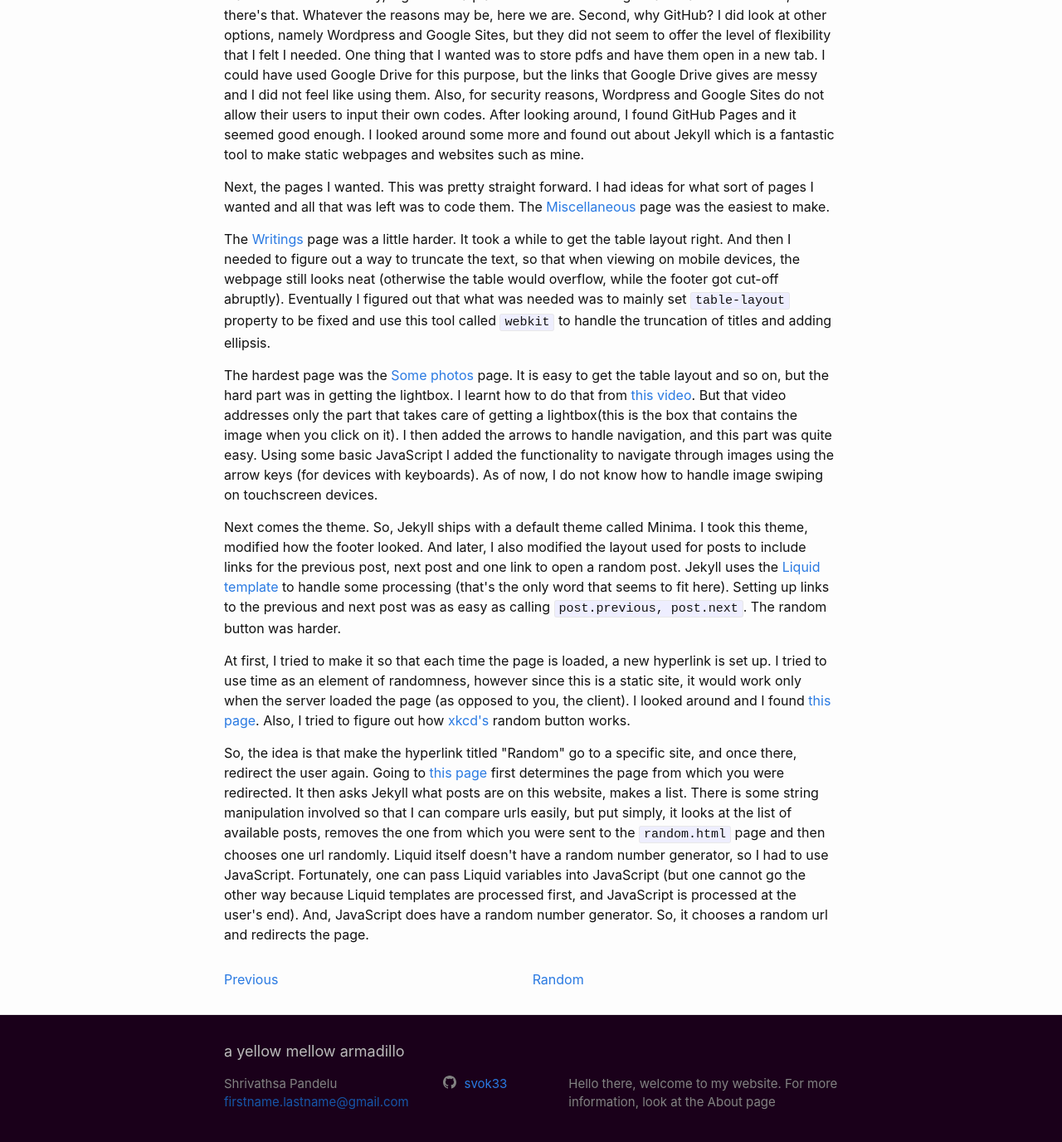
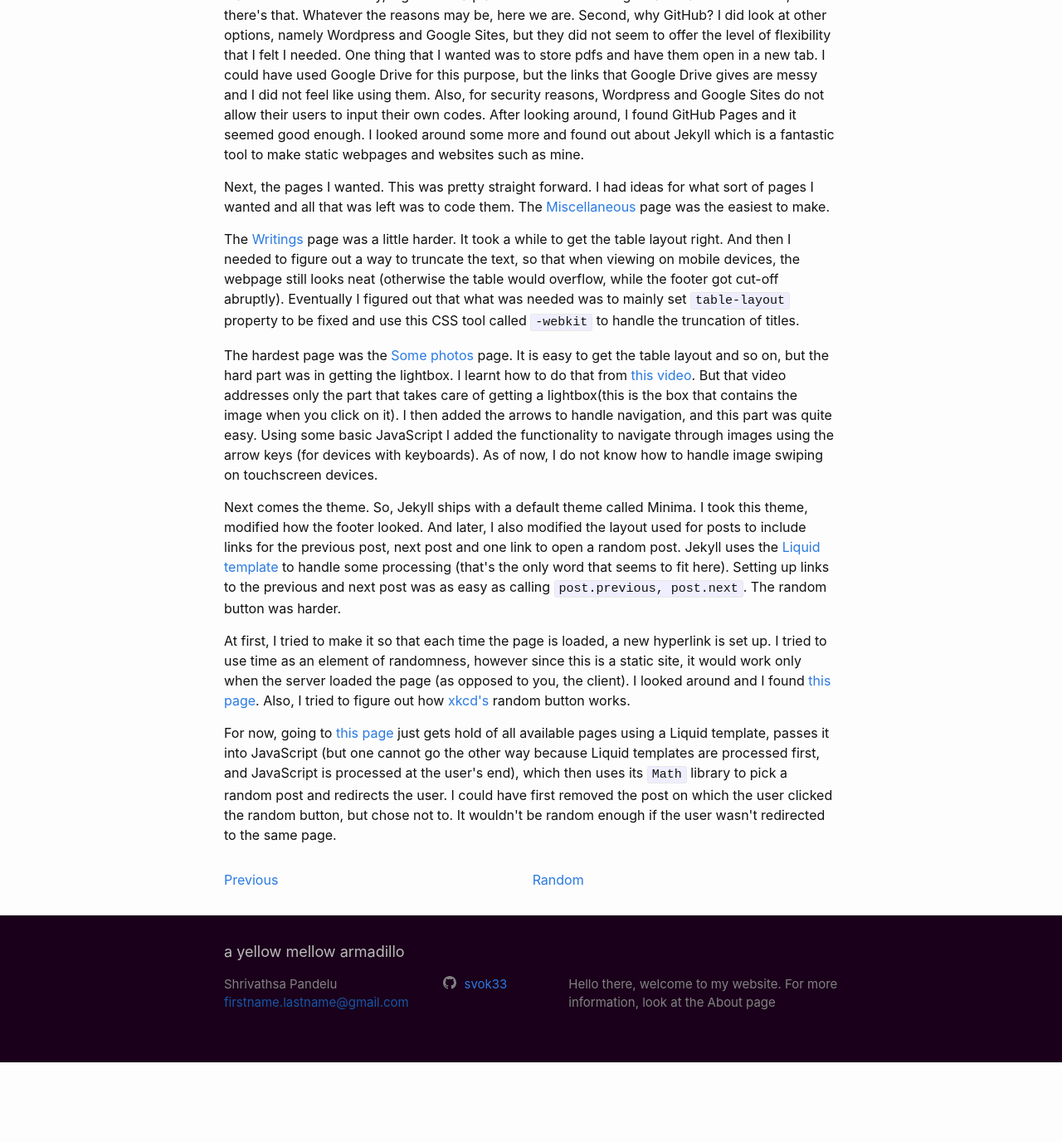
Before and after one commit to shrivathsap/shrivathsap.github.io, a Jekyll site: the page built from _posts/2021-09-30-making-this-site.html, in a window 1280 px wide and 1400 px high, scrolled down 263 px. Shown: the top 1376 px of the window at 83% size. Built offline with Jekyll 4.4.1, drawn with Linux system fonts in a browser that asks for light colours; after the commit the page ends 1543 px from its top, so only the background shows below that.

Commit message:
changes to random choice

```diff
--- a/_posts/2021-09-30-making-this-site.html
+++ b/_posts/2021-09-30-making-this-site.html
@@ -21,7 +21,7 @@
 		</p>
 		<p>
 			The <a href="/writings.html">Writings</a> page was a little harder. It took a while to get the table layout right.
-			And then I needed to figure out a way to truncate the text, so that when viewing on mobile devices, the webpage still looks neat (otherwise the table would overflow, while the footer got cut-off abruptly). Eventually I figured out that what was needed was to mainly set <code>table-layout</code> property to be fixed and use this tool called <code>webkit</code> to handle the truncation of titles and adding ellipsis.
+			And then I needed to figure out a way to truncate the text, so that when viewing on mobile devices, the webpage still looks neat (otherwise the table would overflow, while the footer got cut-off abruptly). Eventually I figured out that what was needed was to mainly set <code>table-layout</code> property to be fixed and use this CSS tool called <code>-webkit</code> to handle the truncation of titles.
 		</p>
 		<p>
 			The hardest page was the <a href="photos.html">Some photos</a> page. It is easy to get the table layout and so on, but the hard part was in getting the lightbox. I learnt how to do that from <a href="https://www.youtube.com/watch?v=uKVVSwXdLr0">this video</a>. But that video addresses only the part that takes care of getting a lightbox(this is the box that contains the image when you click on it). I then added the arrows to handle navigation, and this part was quite easy. Using some basic JavaScript I added the functionality to navigate through images using the arrow keys (for devices with keyboards). As of now, I do not know how to handle image swiping on touchscreen devices.
@@ -34,7 +34,7 @@
 			At first, I tried to make it so that each time the page is loaded, a new hyperlink is set up. I tried to use time as an element of randomness, however since this is a static site, it would work only when the server loaded the page (as opposed to you, the client). I looked around and I found <a href="https://derekkedziora.com/blog/Getting-Random-Post-in-Jekyll">this page</a>. Also, I tried to figure out how <a href="https://xkcd.com">xkcd's</a> random button works.
 		</p>
 		<p>
-			So, the idea is that make the hyperlink titled "Random" go to a specific site, and once there, redirect the user again. Going to <a href="/random.html">this page</a> first determines the page from which you were redirected. It then asks Jekyll what posts are on this website, makes a list. There is some string manipulation involved so that I can compare urls easily, but put simply, it looks at the list of available posts, removes the one from which you were sent to the <code>random.html</code> page and then chooses one url randomly. Liquid itself doesn't have a random number generator, so I had to use JavaScript. Fortunately, one can pass Liquid variables into JavaScript (but one cannot go the other way because Liquid templates are processed first, and JavaScript is processed at the user's end). And, JavaScript does have a random number generator. So, it chooses a random url and redirects the page.
+			For now, going to <a href="/random.html">this page</a> just gets hold of all available pages using a Liquid template, passes it into JavaScript (but one cannot go the other way because Liquid templates are processed first, and JavaScript is processed at the user's end), which then uses its <code>Math</code> library to pick a random post and redirects the user. I could have first removed the post on which the user clicked the random button, but chose not to. It wouldn't be random enough if the user wasn't redirected to the same page.
 		</p>
 	</body>
 </html>
```
Also changed, not shown: random.html (+8 -1 lines), Gemfile.lock.
